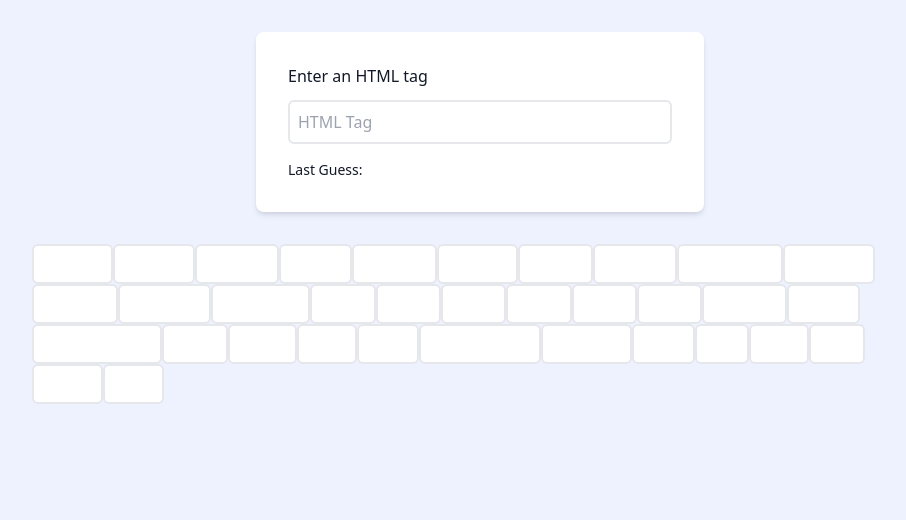
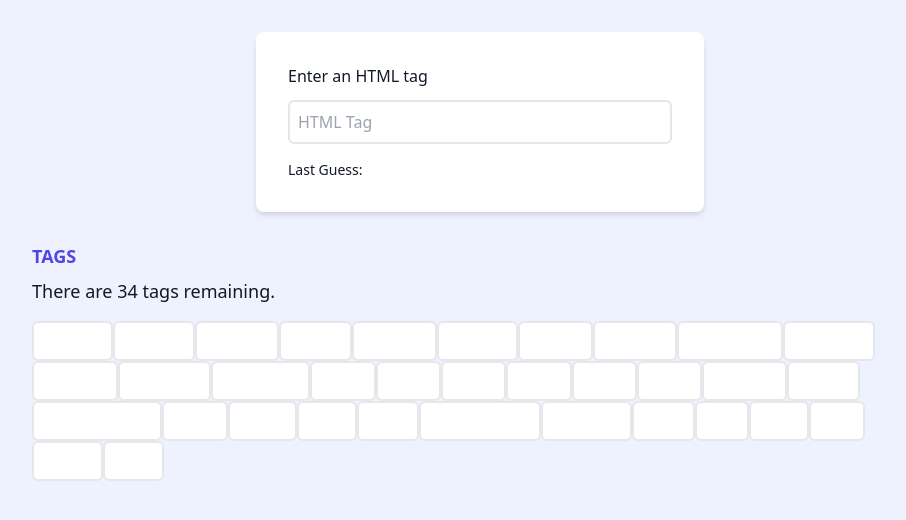
Before and after one commit to TraekWells/html-quiz, a React (Create React App) app: page /quiz in a window 1280 px wide. Shown: the top 520 px of the page, without its empty margins (160-1066 px from the left). Built offline with nearby package versions, Linux system fonts and the light colour scheme.

Commit message:
Adding in remaining tags

```diff
--- a/src/components/Quiz.js
+++ b/src/components/Quiz.js
@@ -22,7 +22,6 @@ const Quiz = () => {
     tags.forEach((tag) => {
       if (guess === tag.tag) {
         setCorrectGuesses([...correctGuesses, { tag: guess }]);
-        // console.log(correctGuesses.some((current) => current.tag === guess));
       }
     });
   }, [guess]);
@@ -33,7 +32,10 @@ const Quiz = () => {
         <GuessInput setGuess={setGuess} guess={guess} />
       </section>
       <div className="container m-8 mx-auto max-w-4xl">
-        <p className="uppercase mb-2 leading-snug font-semibold text-indigo-600"></p>
+        <p className="uppercase mb-2 leading-snug font-semibold text-indigo-600">
+          Tags
+        </p>
+        <p>There are {tags.length - correctGuesses.length} tags remaining.</p>
         <ul className="flex flex-wrap">
           {tags.map((tag, index) => {
             return (
```
